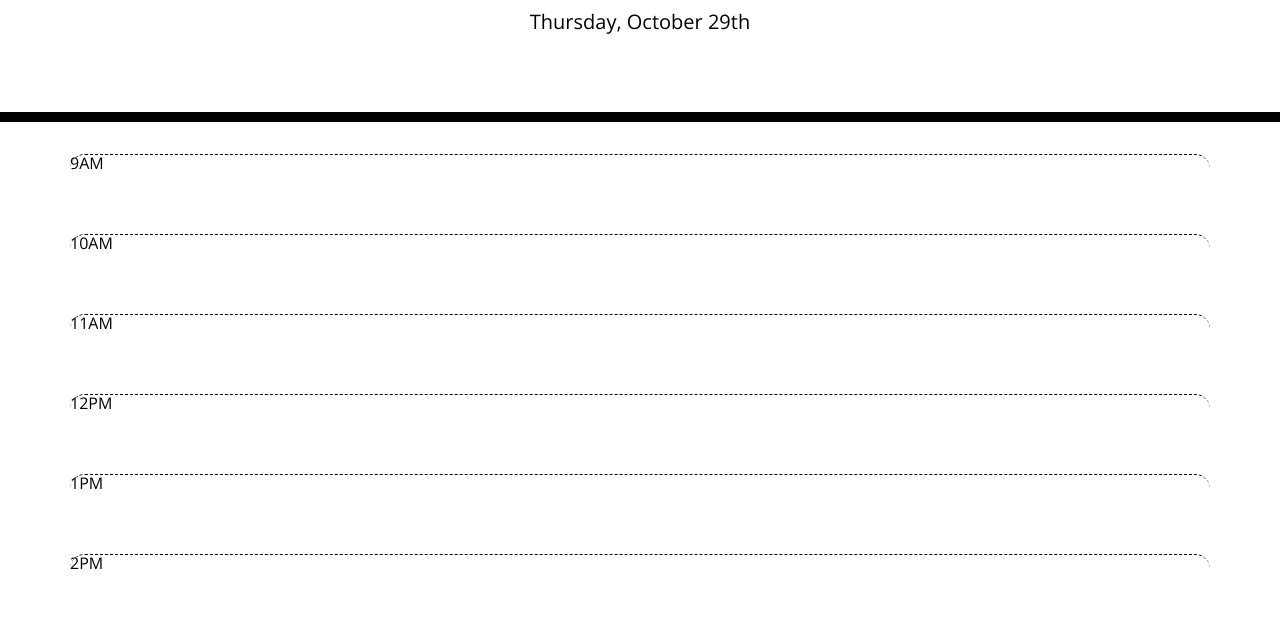
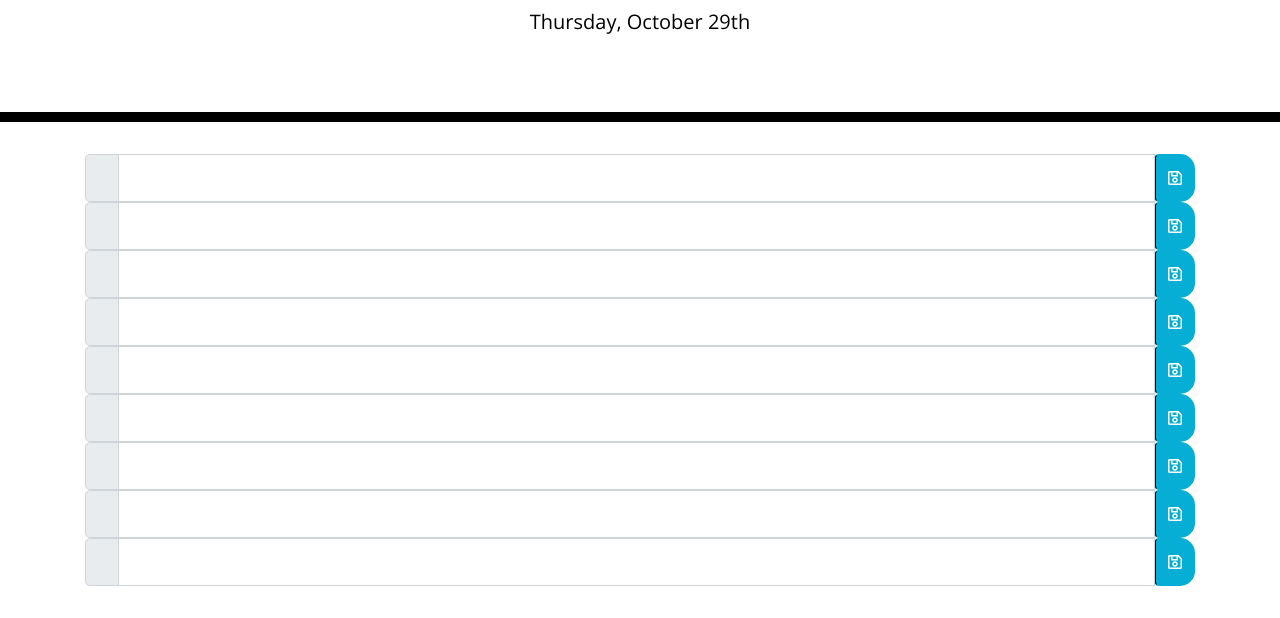
Before and after one commit to stacyo23/WorkDayScheduler, a plain HTML site: page index.html in a window 1280 px wide. Shown: the part 182-800 px from the top of the page. Drawn offline with nearby package versions, Linux system fonts and the light colour scheme.

Commit message:
added time blocks and favicon

```diff
--- a/index.html
+++ b/index.html
@@ -30,18 +30,73 @@
     </header>
     <div class="container">
       <!-- Timeblocks go here -->
-      <div class ="row time-block hour">9AM</div>
-      <div class ="row time-block hour">10AM</div>
-      <div class ="row time-block hour">11AM</div>
-      <div class ="row time-block hour">12PM</div>
-      <div class ="row time-block hour">1PM</div>
-      <div class ="row time-block hour">2PM</div>
-      <div class ="row time-block hour">3PM</div>
-      <div class ="row time-block hour">2PM</div>
-      <div class ="row time-block hour">3PM</div>
-      <div class ="row time-block hour">4PM</div>
-      <div class ="row time-block hour">5PM</div>
 
+      <div class="input-group input-group-lg" data-hour="9">
+        <div class="input-group-prepend">
+            <span class="input-group-text time-block block1"></span>
+        </div>
+        <input type="text" class="form-control form9" aria-label="Large">
+        <button class="btn saveBtn"><i class="far fa-save"></i></button>
+    </div>
+
+    <div class="input-group input-group-lg" data-hour="10">
+      <div class="input-group-prepend">
+          <span class="input-group-text time-block block2"></span>
+      </div>
+      <input type="text" class="form-control form10" aria-label="Large">
+      <button class="btn saveBtn"><i class="far fa-save"></i></button>
+  </div>
+
+  <div class="input-group input-group-lg" data-hour="11">
+    <div class="input-group-prepend">
+        <span class="input-group-text time-block block3"></span>
+    </div>
+    <input type="text" class="form-control form11" aria-label="Large">
+    <button class="btn saveBtn"><i class="far fa-save"></i></button>
+
+    <div class="input-group input-group-lg" data-hour="12">
+      <div class="input-group-prepend">
+          <span class="input-group-text time-block block4"></span>
+      </div>
+      <input type="text" class="form-control form12" aria-label="Large">
+      <button class="btn saveBtn"><i class="far fa-save"></i></button>
+
+      <div class="input-group input-group-lg" data-hour="1">
+        <div class="input-group-prepend">
+            <span class="input-group-text time-block block5"></span>
+        </div>
+        <input type="text" class="form-control form1" aria-label="Large">
+        <button class="btn saveBtn"><i class="far fa-save"></i></button>
+
+        <div class="input-group input-group-lg" data-hour="2">
+          <div class="input-group-prepend">
+              <span class="input-group-text time-block block6"></span>
+          </div>
+          <input type="text" class="form-control form2" aria-label="Large">
+          <button class="btn saveBtn"><i class="far fa-save"></i></button>
+
+          <div class="input-group input-group-lg" data-hour="3">
+            <div class="input-group-prepend">
+                <span class="input-group-text time-block block7"></span>
+            </div>
+            <input type="text" class="form-control form3" aria-label="Large">
+            <button class="btn saveBtn"><i class="far fa-save"></i></button>
+
+            <div class="input-group input-group-lg" data-hour="4">
+              <div class="input-group-prepend">
+                  <span class="input-group-text time-block block8"></span>
+              </div>
+              <input type="text" class="form-control form4" aria-label="Large">
+              <button class="btn saveBtn"><i class="far fa-save"></i></button>
+
+              <div class="input-group input-group-lg" data-hour="5">
+                <div class="input-group-prepend">
+                    <span class="input-group-text time-block block9"></span>
+                </div>
+                <input type="text" class="form-control form5" aria-label="Large">
+                <button class="btn saveBtn"><i class="far fa-save"></i></button>
+
+</div>
 
 
     </div>
--- a/script.js
+++ b/script.js
@@ -3,3 +3,17 @@
 var Day = moment().format("dddd, MMMM Do");
 console.log(Day);
 $("#currentDay").append(Day);
+
+var currTime = moment().format("hA");
+console.log(currTime);
+
+// if (currTime.isBefore(".time-block")) {
+//     $(".timeblock").attr("class", "future");
+
+// }else if (currTime.isSame(".time-block")) {
+//     $(".timeblock").attr("class", "present");
+
+// }else (currTime.isAfter(".timeblock")) {
+//     $(".timeblock").attr("class", "past");
+
+// };
--- a/style.css
+++ b/style.css
@@ -40,6 +40,7 @@ textarea{
   background-color: #ffffff;
   color: #000000;
   border-top: 1px dashed #000000;
+  text-align: left;
 }
 
 .past {
```
